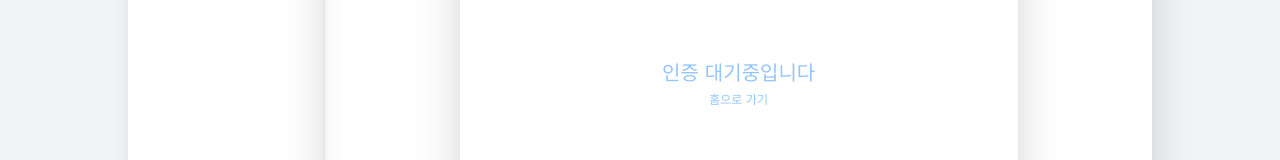
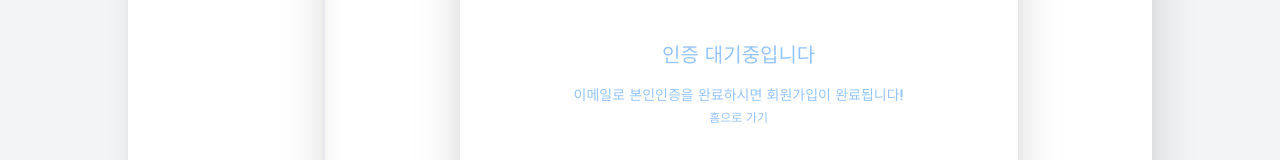
Before and after one commit to limjunhyuk97/NOPE, a SvelteKit app: page /users/signup/pending in a window 1280 px wide. Shown: the part 426-586 px from the top of the page. Built offline with nearby package versions, Linux system fonts and the light colour scheme; no server answers; the database is empty.

Commit message:
[Fix]: 회원가입 인증 대기 페이지 문구 수정

```diff
--- a/src/routes/users/signup/pending/+page.svelte
+++ b/src/routes/users/signup/pending/+page.svelte
@@ -17,6 +17,9 @@
 				<Jumper color="#9FC9F3" />
 				<a href="/" class="flex flex-col items-center">
 					<div class="pt-24 text-blue-300">인증 대기중입니다</div>
+					<div class="pt-4 text-sm text-blue-300">
+						이메일로 본인인증을 완료하시면 회원가입이 완료됩니다!
+					</div>
 					<div class="pt-1 text-xs text-blue-300">홈으로 가기</div>
 				</a>
 			</div>
```
